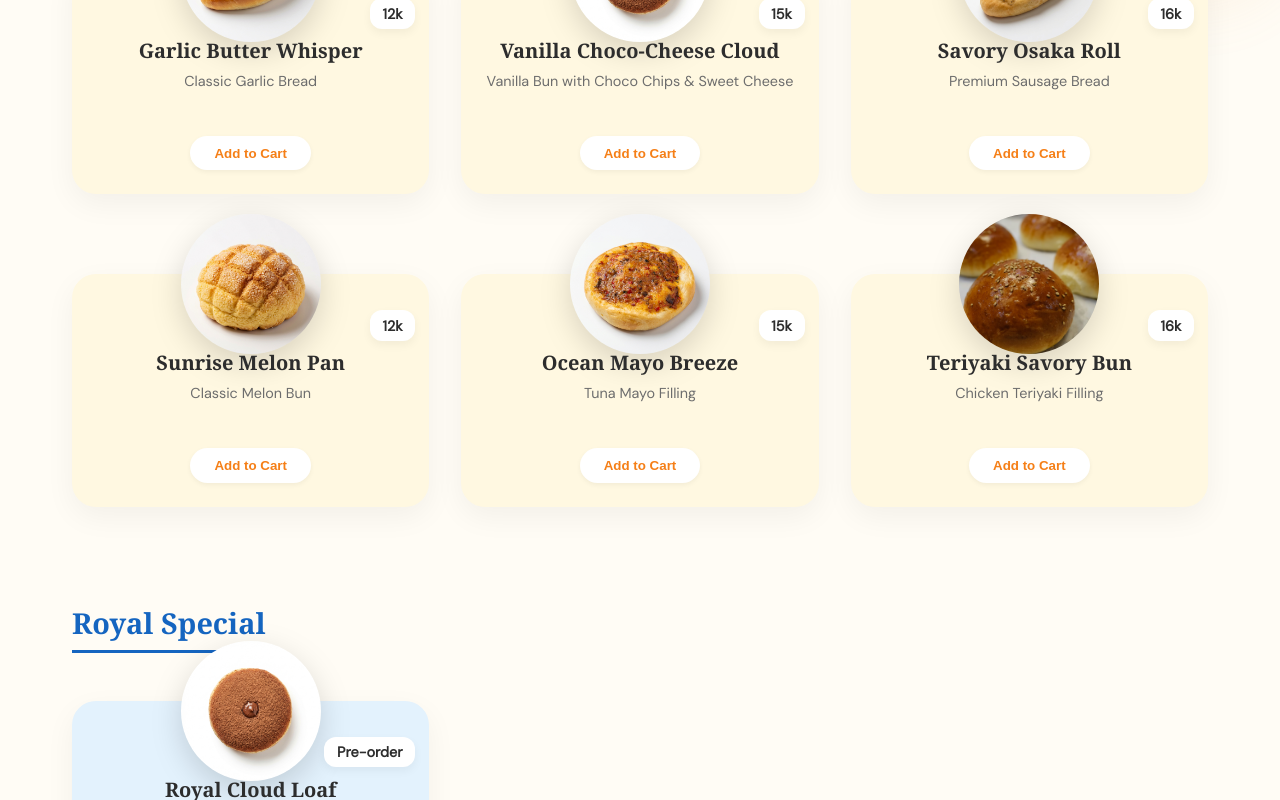
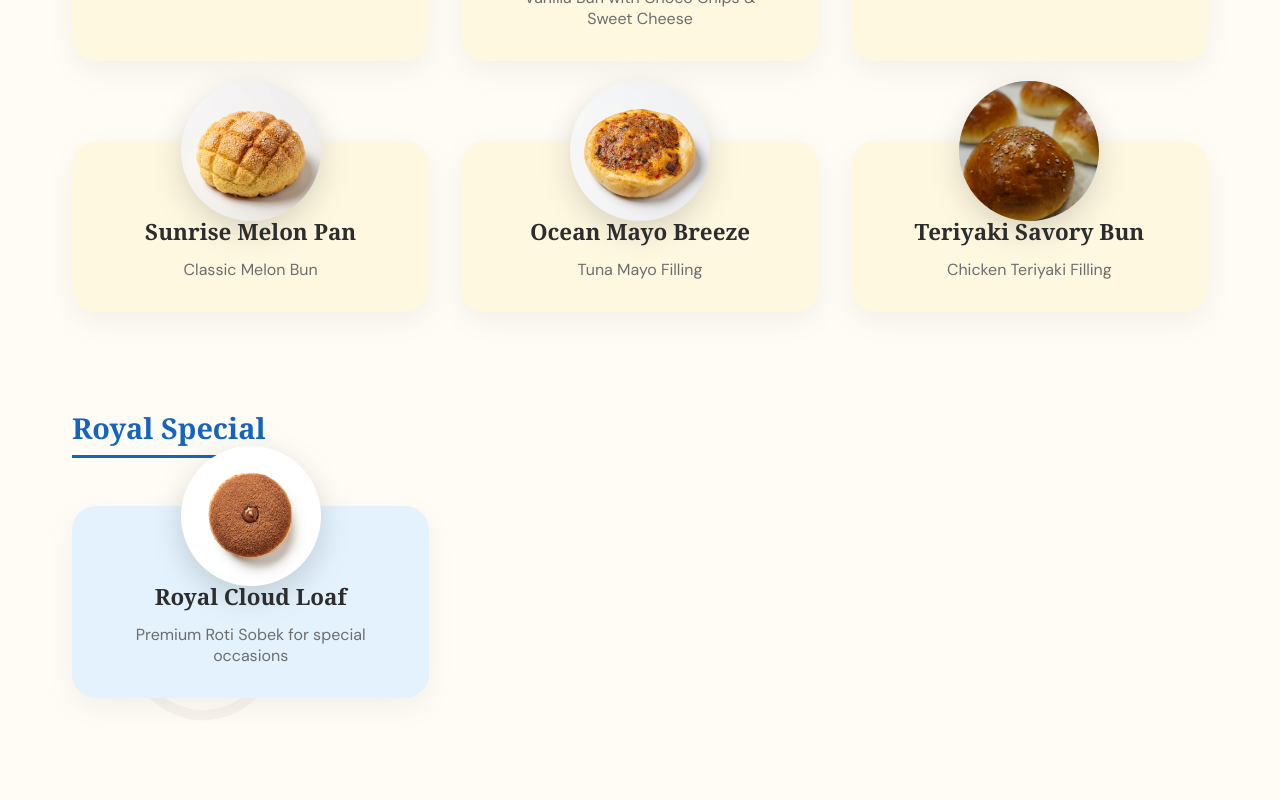
Before and after one commit to cahyoPermono/ohdoughweb, a Next.js app: page / in a window 1280 px wide. Shown: the part 2280-3080 px from the top of the page. Built offline with nearby package versions, Linux system fonts and the light colour scheme.

Commit message:
feat: Implement interactive menu item modals displaying detailed stories and update menu card UI.

```diff
--- a/src/components/MenuSection.module.css
+++ b/src/components/MenuSection.module.css
@@ -146,43 +146,132 @@
 }
 
 .itemName {
-    font-size: 1.25rem;
-    margin-bottom: 0.5rem;
+    font-size: 1.4rem;
+    margin-bottom: 0.8rem;
     color: var(--color-text-main);
     line-height: 1.3;
+    font-weight: 700;
 }
 
 .itemDesc {
-    font-size: 0.9rem;
+    font-size: 1rem;
+    color: var(--color-text-light);
+    margin-bottom: 0.5rem;
+    min-height: auto;
+    padding: 0 1rem;
+}
+
+/* Modal Styles */
+.modalBackdrop {
+    position: fixed;
+    top: 0;
+    left: 0;
+    width: 100vw;
+    height: 100vh;
+    background: rgba(0, 0, 0, 0.4);
+    backdrop-filter: blur(8px);
+    z-index: 100;
+    cursor: pointer;
+}
+
+.modalCard {
+    position: fixed;
+    top: 50%;
+    left: 50%;
+    /* transform handled by framer-motion */
+    background: white;
+    width: 90%;
+    max-width: 500px;
+    border-radius: 32px;
+    padding: 2.5rem;
+    z-index: 101;
+    box-shadow: 0 25px 80px rgba(0, 0, 0, 0.2);
+    text-align: center;
+    max-height: 90vh;
+    overflow-y: auto;
+}
+
+.closeBtn {
+    position: absolute;
+    top: 1.5rem;
+    right: 1.5rem;
+    background: #f0f0f0;
+    border: none;
+    width: 40px;
+    height: 40px;
+    border-radius: 50%;
+    font-size: 1.5rem;
+    cursor: pointer;
+    color: #666;
+    display: flex;
+    align-items: center;
+    justify-content: center;
+    transition: background 0.2s;
+}
+
+.closeBtn:hover {
+    background: #FFCDD2;
+    color: #D32F2F;
+}
+
+.modalImageWrapper {
+    width: 220px;
+    height: 220px;
+    margin: 0 auto 1rem;
+    position: relative;
+    border-radius: 50%;
+    overflow: hidden;
+    box-shadow: 0 10px 30px rgba(0, 0, 0, 0.1);
+}
+
+.modalImg {
+    width: 100%;
+    height: 100%;
+    object-fit: cover;
+}
+
+.modalContent {
+    margin-top: 1.5rem;
+}
+
+.modalCategory {
+    text-transform: uppercase;
+    letter-spacing: 2px;
+    font-size: 0.8rem;
+    color: var(--color-orange-bakery);
+    font-weight: bold;
+    display: block;
+    margin-bottom: 0.5rem;
+}
+
+.modalTitle {
+    font-size: 2rem;
+    color: var(--color-text-main);
+    line-height: 1.1;
+    margin-bottom: 0.5rem;
+}
+
+.modalDesc {
+    font-size: 1.1rem;
     color: var(--color-text-light);
     margin-bottom: 1.5rem;
-    min-height: 40px;
 }
 
-.priceBadge {
-    position: absolute;
-    top: -40px;
-    right: -10px;
-    background: white;
-    color: var(--color-text-main);
-    font-weight: bold;
-    padding: 0.4rem 0.8rem;
-    border-radius: 12px;
-    box-shadow: 0 4px 10px rgba(0, 0, 0, 0.05);
-    font-size: 0.9rem;
+.separator {
+    width: 50px;
+    height: 4px;
+    background: #eee;
+    margin: 0 auto 1.5rem;
+    border-radius: 2px;
 }
 
-.orderBtn {
-    background: white;
-    border: none;
-    padding: 0.6rem 1.5rem;
-    border-radius: 20px;
-    font-weight: bold;
-    cursor: pointer;
-    transition: background 0.2s;
-    box-shadow: 0 2px 5px rgba(0, 0, 0, 0.05);
+.modalStory {
+    font-size: 1rem;
+    line-height: 1.8;
+    color: #555;
+    font-style: italic;
+    background: #fafafa;
+    padding: 1.5rem;
+    border-radius: 16px;
+    border: 1px dashed #ddd;
 }
-
-.orderBtn:hover {
-    background: #f0f0f0;
-}
--- a/src/components/MenuSection.tsx
+++ b/src/components/MenuSection.tsx
@@ -1,7 +1,8 @@
 'use client';
 
+import { useState } from 'react';
 import styles from './MenuSection.module.css';
-import { motion, Variants } from 'framer-motion';
+import { motion, Variants, AnimatePresence } from 'framer-motion';
 import Image from 'next/image';
 
 // Map specific products to images (fallback to generic if not matched)
@@ -34,12 +35,12 @@ const menuItems = [
     accentColor: '#D81B60',
     description: 'Signature Bomboloni with thick whipped cream filling.',
     items: [
-      { name: 'Velvet Noir', desc: 'Chocolate Ganache', price: '15k' },
-      { name: 'Matcha Zen Crunch', desc: 'Greentea with Almond Edge', price: '18k' },
-      { name: 'Snowy Cheezu', desc: 'Cheese with Cream Cheese', price: '18k' },
-      { name: 'Cookie Cloud', desc: 'Oreo with Vla', price: '16k' },
-      { name: 'Darkluscious', desc: 'Classic Meses with Vla', price: '15k' },
-      { name: 'Almond Truffle', desc: 'Almond Chocolate', price: '18k' },
+      { name: 'Velvet Noir', desc: 'Chocolate Ganache', price: '15k', story: "Dark chocolate meets cloud-like dough. A balance of bitter and sweet, representing the duality of pure indulgence. Born from a midnight craving, this is our ode to the night." },
+      { name: 'Matcha Zen Crunch', desc: 'Greentea with Almond Edge', price: '18k', story: "A bite of tranquility. Premium Uji matcha brings an earthy depth, harmonized by the crunch of roasted almonds. Inspired by the zen gardens of Kyoto." },
+      { name: 'Snowy Cheezu', desc: 'Cheese with Cream Cheese', price: '18k', story: "Inspired by winter's first snow. Savory cheddar meets sweet cream, creating a nostalgic comfort in every fluffy bite. A warm hug in pasture form." },
+      { name: 'Cookie Cloud', desc: 'Oreo with Vla', price: '16k', story: "A playful twist on childhood favorites. The crunch of cookies against the softest dough brings back memories of milk-dunking joy." },
+      { name: 'Darkluscious', desc: 'Classic Meses with Vla', price: '15k', story: "The classic refined. Thousands of chocolate sprinkles provide texture, while the vla filling offers a smooth, creamy embrace. Timeless." },
+      { name: 'Almond Truffle', desc: 'Almond Chocolate', price: '18k', story: "Elegance in a pastry. Nutty aromas of toasted almond dance with rich chocolate ganache, a sophisticated treat for the discerning palate." },
     ]
   },
   {
@@ -49,12 +50,12 @@ const menuItems = [
     accentColor: '#F57F17',
     description: 'Japanese Soft Milk Bread. Fluffy as a cloud.',
     items: [
-      { name: 'Garlic Butter Whisper', desc: 'Classic Garlic Bread', price: '12k' },
-      { name: 'Vanilla Choco-Cheese Cloud', desc: 'Vanilla Bun with Choco Chips & Sweet Cheese', price: '15k' },
-      { name: 'Savory Osaka Roll', desc: 'Premium Sausage Bread', price: '16k' },
-      { name: 'Sunrise Melon Pan', desc: 'Classic Melon Bun', price: '12k' },
-      { name: 'Ocean Mayo Breeze', desc: 'Tuna Mayo Filling', price: '15k' },
-      { name: 'Teriyaki Savory Bun', desc: 'Chicken Teriyaki Filling', price: '16k' },
+      { name: 'Garlic Butter Whisper', desc: 'Classic Garlic Bread', price: '12k', story: "A savory whisper of aromatic herbs. Roasted garlic butter melts into the pores of the bread, creating a warm, comforting aroma that fills the room." },
+      { name: 'Vanilla Choco-Cheese Cloud', desc: 'Vanilla Bun with Choco Chips & Sweet Cheese', price: '15k', story: "A trio of happiness. Vanilla for aroma, chocolate for sweetness, and cheese for depth. A complex symphony of flavors in a soft bun." },
+      { name: 'Savory Osaka Roll', desc: 'Premium Sausage Bread', price: '16k', story: "A street food legend reborn. The snap of premium sausage meets the pillowy soft bun, topped with a tang of savory sauce. The bold choice." },
+      { name: 'Sunrise Melon Pan', desc: 'Classic Melon Bun', price: '12k', story: "The rising sun of the bakery. A cookie crust that shatters delicately, revealing the softest interior. A textural masterpiece of Japanese tradition." },
+      { name: 'Ocean Mayo Breeze', desc: 'Tuna Mayo Filling', price: '15k', story: "A taste of the sea breeze. Savory tuna and creamy mayo bring a umami punch that satisfies the savory soul. Fresh and filling." },
+      { name: 'Teriyaki Savory Bun', desc: 'Chicken Teriyaki Filling', price: '16k', story: "Golden glaze of the orient. Sweet and savory teriyaki sauce glazes the bun, finishing with a nutty sesame whisper. An umami bomb." },
     ]
   },
    {
@@ -64,7 +65,7 @@ const menuItems = [
     accentColor: '#1565C0',
     description: 'Perfect for sharing moments.',
     items: [
-      { name: 'Royal Cloud Loaf', desc: 'Premium Roti Sobek for special occasions', price: 'Pre-order' },
+      { name: 'Royal Cloud Loaf', desc: 'Premium Roti Sobek for special occasions', price: 'Pre-order', story: "The crown jewel. Made for sharing, this loaf represents connection and the warmth of breaking bread together with loved ones." },
     ]
   }
 ];
@@ -85,8 +86,48 @@ const itemAnim: Variants = {
 };
 
 export default function MenuSection() {
+  const [selectedItem, setSelectedItem] = useState<any>(null);
+
   return (
     <section className={styles.section} id="menu">
+      <AnimatePresence>
+        {selectedItem && (
+          <>
+            <motion.div
+              initial={{ opacity: 0 }}
+              animate={{ opacity: 1 }}
+              exit={{ opacity: 0 }}
+              className={styles.modalBackdrop}
+              onClick={() => setSelectedItem(null)}
+            />
+            <motion.div
+              initial={{ x: "-50%", y: "-40%", opacity: 0, scale: 0.8 }}
+              animate={{ x: "-50%", y: "-50%", opacity: 1, scale: 1 }}
+              exit={{ x: "-50%", y: "-40%", opacity: 0, scale: 0.8 }}
+              className={styles.modalCard}
+            >
+              <button className={styles.closeBtn} onClick={() => setSelectedItem(null)}>×</button>
+              <div className={styles.modalImageWrapper}>
+                  <Image
+                    src={getImage(selectedItem.name)}
+                    alt={selectedItem.name}
+                    width={300}
+                    height={300}
+                    className={styles.modalImg}
+                  />
+              </div>
+              <div className={styles.modalContent}>
+                <span className={styles.modalCategory}>Philosophy & Story</span>
+                <h3 className={styles.modalTitle}>{selectedItem.name}</h3>
+                <p className={styles.modalDesc}>{selectedItem.desc}</p>
+                <div className={styles.separator} />
+                <p className={styles.modalStory}>{selectedItem.story}</p>
+              </div>
+            </motion.div>
+          </>
+        )}
+      </AnimatePresence>
+
       {/* Floating Parallax Background Elements */}
       <div className={styles.parallaxBg}>
           <motion.div animate={{ y: [0, -20, 0] }} transition={{ duration: 5, repeat: Infinity, ease: "easeInOut" }} className={styles.shape1} />
@@ -118,8 +159,9 @@ export default function MenuSection() {
                     key={itemIdx}
                     variants={itemAnim}
                     whileHover={{ y: -10 }}
+                    onClick={() => setSelectedItem(item)}
                     className={styles.card}
-                    style={{ backgroundColor: cat.bgColor }}
+                    style={{ backgroundColor: cat.bgColor, cursor: 'pointer' }}
                 >
                   <div className={styles.imageOverlay}>
                       <Image
@@ -132,10 +174,8 @@ export default function MenuSection() {
                   </div>
 
                   <div className={styles.cardContent}>
-                    <div className={styles.priceBadge}>{item.price}</div>
                     <h4 className={styles.itemName}>{item.name}</h4>
                     <p className={styles.itemDesc}>{item.desc}</p>
-                    <button className={styles.orderBtn} style={{ color: cat.accentColor }}>Add to Cart</button>
                   </div>
                 </motion.div>
               ))}
```
